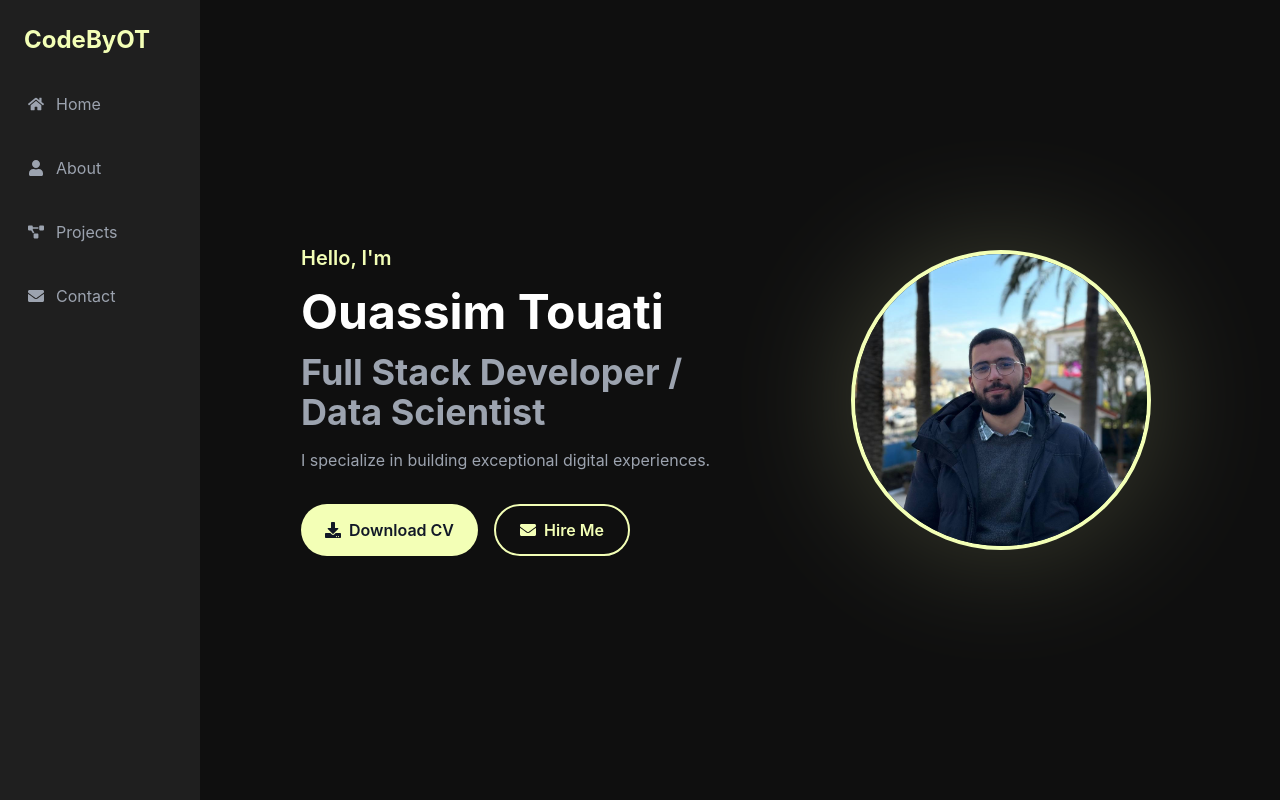
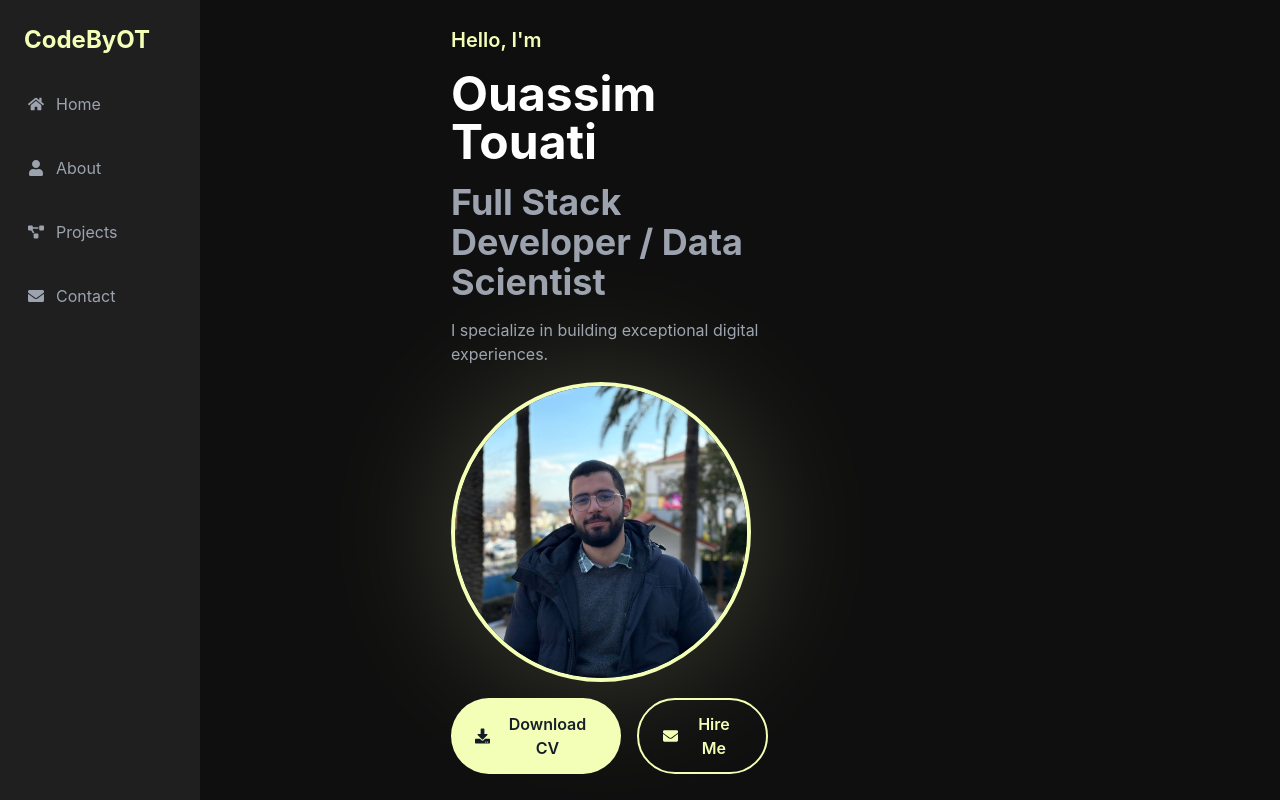
Before and after one commit to purplesquide/portfolio, a React (Vite) app: page / in a window 1280 px wide. Built offline with nearby package versions, Linux system fonts and the light colour scheme.

Commit message:
imgchange

```diff
--- a/src/Components/Hero.jsx
+++ b/src/Components/Hero.jsx
@@ -18,6 +18,17 @@ const Hero = () => {
             I specialize in building exceptional digital experiences.
           </p>
 
+          <div className="md:w-1/2 mt-8 md:mt-0">
+          <div className="relative w-64 h-64 md:w-[300px] md:h-[300px] mx-auto">
+            <div className="absolute inset-0 bg-[#F3FFB6] rounded-full blur-3xl opacity-20"></div>
+            <img
+              src={profileImage}
+              alt="Professional headshot"
+              className="relative z-10 w-full h-full rounded-full object-cover border-4 border-[#F3FFB6]"
+            />
+          </div>
+        </div>
+
           {/* CTA Buttons */}
           <div className="flex flex-col sm:flex-row gap-4 mt-4">
             <button className="px-6 py-3 bg-[#F3FFB6] text-gray-900 rounded-full font-semibold hover:bg-[#d9e59f] transition-all duration-300 flex items-center justify-center">
@@ -31,17 +42,8 @@ const Hero = () => {
           </div>
         </div>
 
-        {/* Image */}
-        <div className="md:w-1/2 mt-8 md:mt-0">
-          <div className="relative w-64 h-64 md:w-[300px] md:h-[300px] mx-auto">
-            <div className="absolute inset-0 bg-[#F3FFB6] rounded-full blur-3xl opacity-20"></div>
-            <img
-              src={profileImage}
-              alt="Professional headshot"
-              className="relative z-10 w-full h-full rounded-full object-cover border-4 border-[#F3FFB6]"
-            />
-          </div>
-        </div>
+
+
       </div>
     </div>
   );
```
